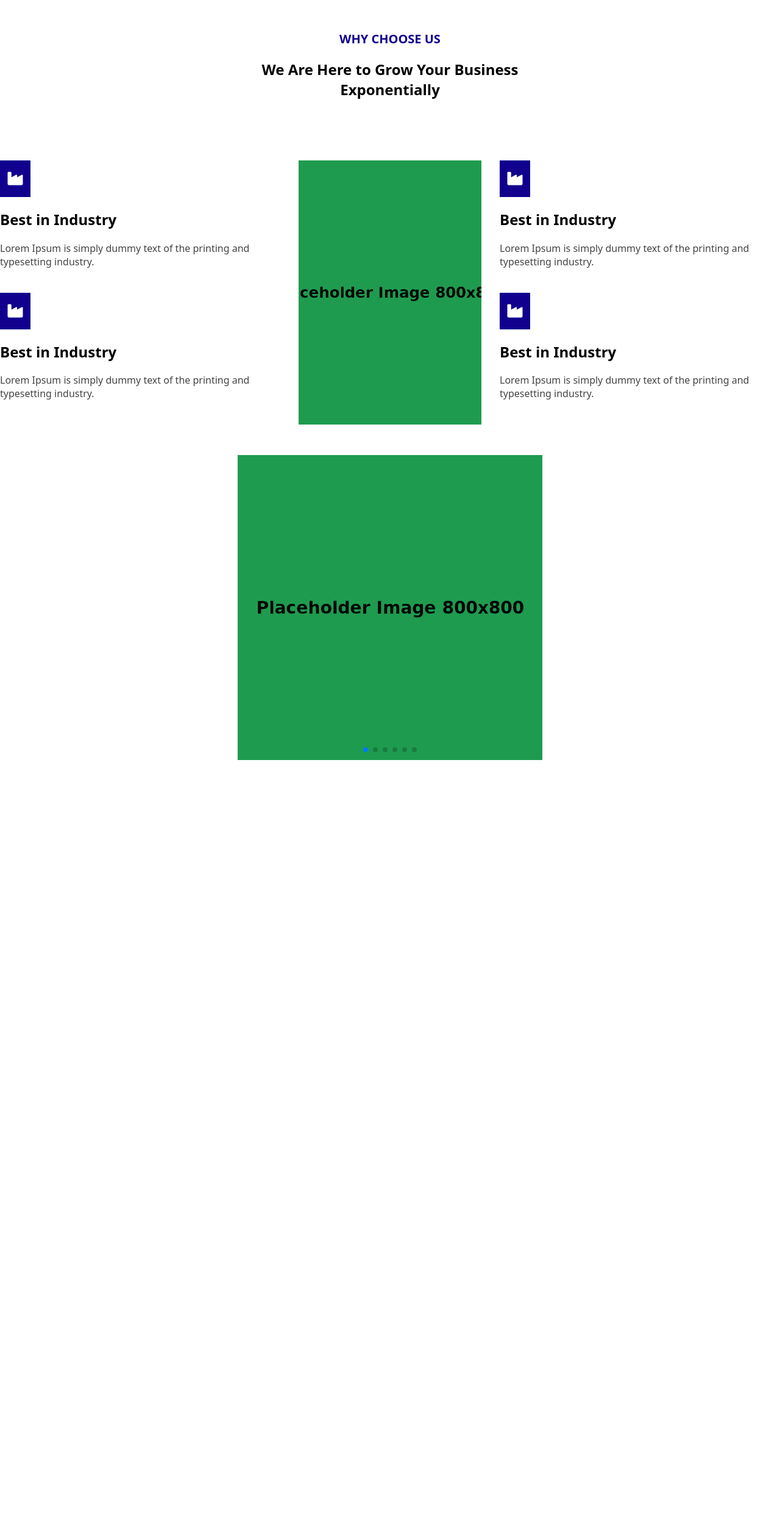
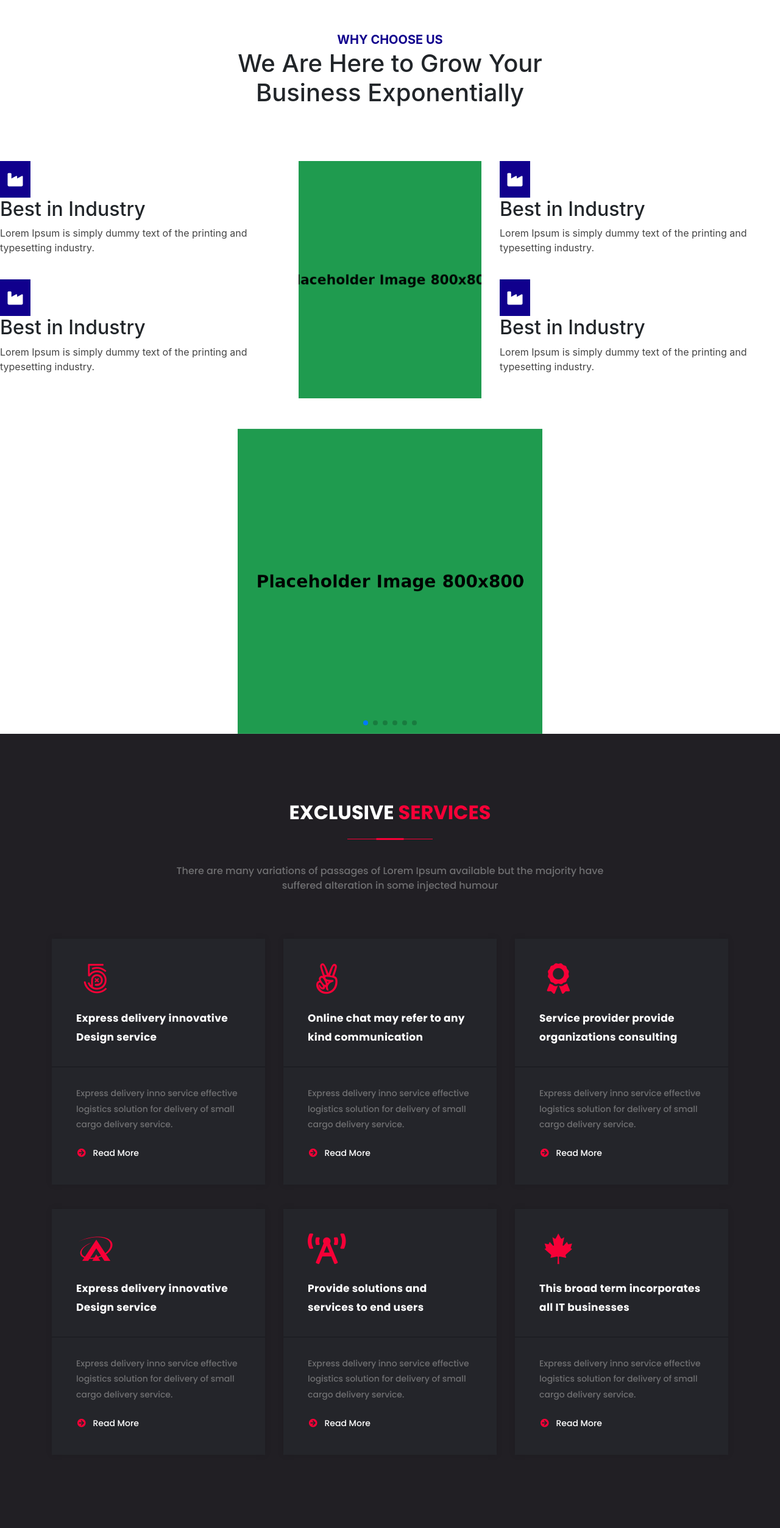
Before and after one commit to mjobayed/poly-2026, a PHP site: page / in a window 1280 px wide. Shown: the whole page at 61% size. Before the commit the page ends 1246 px from the top, so only its background shows below. Run offline with PHP 8.4, Linux system fonts and the light colour scheme; some libraries are stand-ins or nearby versions.

Commit message:
feat: copy a services section from codepen
Pen link: https://codepen.io/HamzaGourram/pen/mdyEbqg

```diff
--- a/013-class-12/index.html
+++ b/013-class-12/index.html
@@ -15,6 +15,22 @@
     <link
       rel="stylesheet"
       href="https://cdn.jsdelivr.net/npm/swiper@14.0.1/swiper-bundle.min.css"
+    />
+    <link
+      rel="stylesheet"
+      href="https://cdnjs.cloudflare.com/ajax/libs/font-awesome/5.11.2/css/all.min.css"
+    />
+    <link
+      rel="stylesheet"
+      href="https://cdnjs.cloudflare.com/ajax/libs/font-awesome/5.11.2/css/fontawesome.min.css"
+    />
+    <link
+      rel="stylesheet"
+      href="https://cdnjs.cloudflare.com/ajax/libs/twitter-bootstrap/4.4.1/css/bootstrap.css"
+    />
+    <link
+      href="https://fonts.googleapis.com/css?family=Poppins:500,700&display=swap"
+      rel="stylesheet"
     />
   </head>
   <body>
@@ -115,5 +131,150 @@
         </script>
       </section>
     </div>
+
+    <section class="section-services">
+      <div class="container">
+        <div class="row justify-content-center text-center">
+          <div class="col-md-10 col-lg-8">
+            <div class="header-section">
+              <h2 class="title">Exclusive <span>Services</span></h2>
+              <p class="description">
+                There are many variations of passages of Lorem Ipsum available
+                but the majority have suffered alteration in some injected
+                humour
+              </p>
+            </div>
+          </div>
+        </div>
+        <div class="row">
+          <!-- Start Single Service -->
+          <div class="col-md-6 col-lg-4">
+            <div class="single-service">
+              <div class="part-1">
+                <i class="fab fa-500px"></i>
+                <h3 class="title">
+                  Express delivery innovative Design service
+                </h3>
+              </div>
+              <div class="part-2">
+                <p class="description">
+                  Express delivery inno service effective logistics solution for
+                  delivery of small cargo delivery service.
+                </p>
+                <a href="#"
+                  ><i class="fas fa-arrow-circle-right"></i>Read More</a
+                >
+              </div>
+            </div>
+          </div>
+          <!-- / End Single Service -->
+          <!-- Start Single Service -->
+          <div class="col-md-6 col-lg-4">
+            <div class="single-service">
+              <div class="part-1">
+                <i class="fab fa-angellist"></i>
+                <h3 class="title">
+                  Online chat may refer to any kind communication
+                </h3>
+              </div>
+              <div class="part-2">
+                <p class="description">
+                  Express delivery inno service effective logistics solution for
+                  delivery of small cargo delivery service.
+                </p>
+                <a href="#"
+                  ><i class="fas fa-arrow-circle-right"></i>Read More</a
+                >
+              </div>
+            </div>
+          </div>
+          <!-- / End Single Service -->
+          <!-- Start Single Service -->
+          <div class="col-md-6 col-lg-4">
+            <div class="single-service">
+              <div class="part-1">
+                <i class="fas fa-award"></i>
+                <h3 class="title">
+                  Service provider provide organizations consulting
+                </h3>
+              </div>
+              <div class="part-2">
+                <p class="description">
+                  Express delivery inno service effective logistics solution for
+                  delivery of small cargo delivery service.
+                </p>
+                <a href="#"
+                  ><i class="fas fa-arrow-circle-right"></i>Read More</a
+                >
+              </div>
+            </div>
+          </div>
+          <!-- / End Single Service -->
+          <!-- Start Single Service -->
+          <div class="col-md-6 col-lg-4">
+            <div class="single-service">
+              <div class="part-1">
+                <i class="fab fa-asymmetrik"></i>
+                <h3 class="title">
+                  Express delivery innovative Design service
+                </h3>
+              </div>
+              <div class="part-2">
+                <p class="description">
+                  Express delivery inno service effective logistics solution for
+                  delivery of small cargo delivery service.
+                </p>
+                <a href="#"
+                  ><i class="fas fa-arrow-circle-right"></i>Read More</a
+                >
+              </div>
+            </div>
+          </div>
+          <!-- / End Single Service -->
+          <!-- Start Single Service -->
+          <div class="col-md-6 col-lg-4">
+            <div class="single-service">
+              <div class="part-1">
+                <i class="fas fa-broadcast-tower"></i>
+                <h3 class="title">
+                  Provide solutions and services to end users
+                </h3>
+              </div>
+              <div class="part-2">
+                <p class="description">
+                  Express delivery inno service effective logistics solution for
+                  delivery of small cargo delivery service.
+                </p>
+                <a href="#"
+                  ><i class="fas fa-arrow-circle-right"></i>Read More</a
+                >
+              </div>
+            </div>
+          </div>
+          <!-- / End Single Service -->
+          <!-- Start Single Service -->
+          <div class="col-md-6 col-lg-4">
+            <div class="single-service">
+              <div class="part-1">
+                <i class="fab fa-canadian-maple-leaf"></i>
+                <h3 class="title">
+                  This broad term incorporates all IT businesses
+                </h3>
+              </div>
+              <div class="part-2">
+                <p class="description">
+                  Express delivery inno service effective logistics solution for
+                  delivery of small cargo delivery service.
+                </p>
+                <a href="#"
+                  ><i class="fas fa-arrow-circle-right"></i>Read More</a
+                >
+              </div>
+            </div>
+          </div>
+          <!-- / End Single Service -->
+        </div>
+      </div>
+    </section>
   </body>
 </html>
--- a/013-class-12/style.css
+++ b/013-class-12/style.css
@@ -110,3 +110,110 @@ body {
 .swiper-slide:nth-child(3n) {
   width: 40%;
 }
+
+a,
+p,
+h1,
+h2,
+h3,
+h4,
+ul {
+  margin: 0;
+  padding: 0;
+}
+
+.section-services {
+  padding-top: 110px;
+  padding-bottom: 120px;
+  font-family: "Poppins", sans-serif;
+  background-color: #211f24;
+  color: #fff;
+}
+
+.section-services .header-section {
+  margin-bottom: 35px;
+}
+
+.section-services .header-section .title {
+  position: relative;
+  margin-bottom: 40px;
+  padding-bottom: 25px;
+  text-transform: uppercase;
+  font-weight: 700;
+}
+
+.section-services .header-section .title:before {
+  content: "";
+  position: absolute;
+  bottom: 0;
+  left: 50%;
+  transform: translateX(-50%);
+  width: 140px;
+  height: 1px;
+  background-color: #f70037;
+}
+
+.section-services .header-section .title:after {
+  content: "";
+  position: absolute;
+  bottom: -1px;
+  left: 50%;
+  transform: translateX(-50%);
+  width: 45px;
+  height: 3px;
+  background-color: #f70037;
+}
+
+.section-services .header-section .title span {
+  color: #f70037;
+}
+
+.section-services .header-section .description {
+  color: #6f6f71;
+}
+
+.section-services .single-service {
+  margin-top: 40px;
+  background-color: #24252a;
+  box-shadow: 0 0 10px 0 rgba(0, 0, 0, 0.1);
+}
+
+.section-services .single-service .part-1 {
+  padding: 40px 40px 25px;
+  border-bottom: 2px solid #1d1e23;
+}
+
+.section-services .single-service .part-1 i {
+  margin-bottom: 25px;
+  font-size: 50px;
+  color: #f70037;
+}
+
+.section-services .single-service .part-1 .title {
+  font-size: 17px;
+  font-weight: 700;
+  letter-spacing: 0.02em;
+  line-height: 1.8em;
+}
+
+.section-services .single-service .part-2 {
+  padding: 30px 40px 40px;
+}
+
+.section-services .single-service .part-2 .description {
+  margin-bottom: 22px;
+  color: #6f6f71;
+  font-size: 14px;
+  line-height: 1.8em;
+}
+
+.section-services .single-service .part-2 a {
+  color: #fff;
+  font-size: 14px;
+  text-decoration: none;
+}
+
+.section-services .single-service .part-2 a i {
+  margin-right: 10px;
+  color: #f70037;
+}
```
